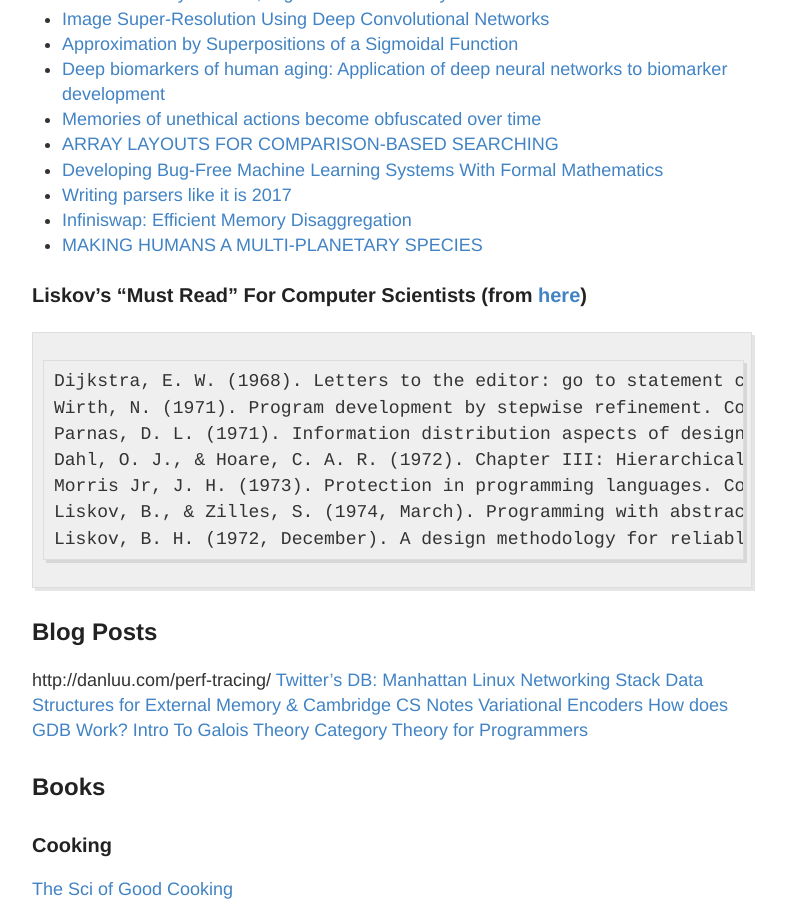
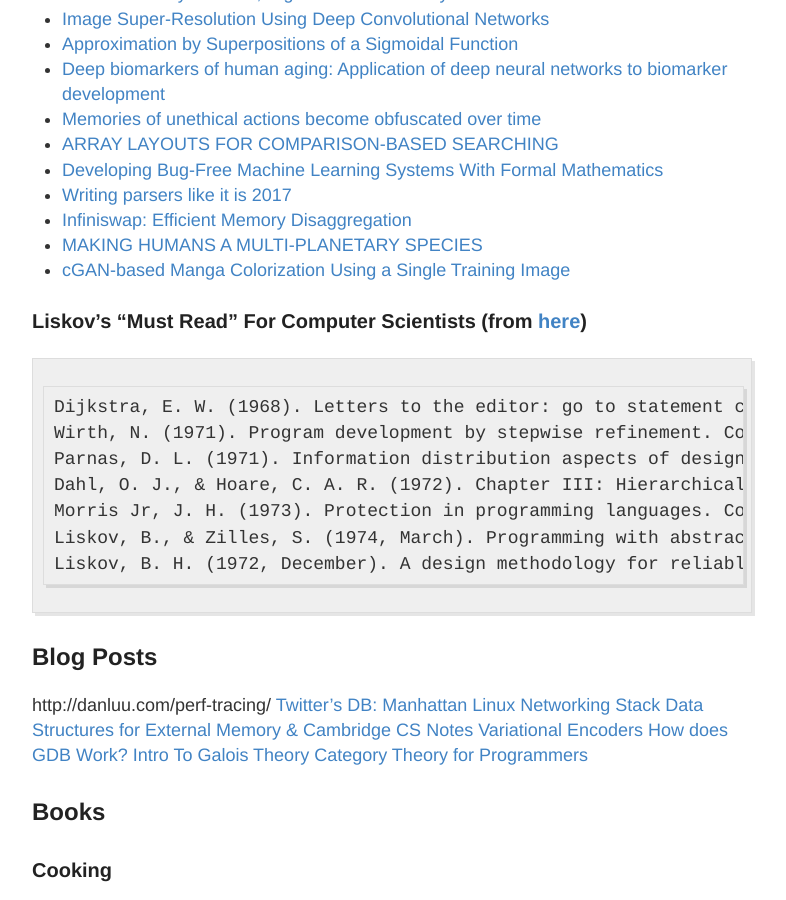
Before and after one commit to RONNCC/ronncc.github, a Jekyll site: the page built from _posts/2015-12-25-ReadingList.md, in a window 1280 px wide and 900 px high, scrolled down 1152 px. Shown: the whole window, without its empty margins (248-1034 px from the left). Built offline with Jekyll 4.4.1, drawn with Linux system fonts in a browser that asks for light colours; comment, search, counter and statistics services are not loaded.

Commit message:
Updated 2015-12-25-ReadingList.md

```diff
--- a/_posts/2015-12-25-ReadingList.md
+++ b/_posts/2015-12-25-ReadingList.md
@@ -53,7 +53,7 @@
 - [Writing parsers like it is 2017](http://spw17.langsec.org/papers/chifflier-parsing-in-2017.pdf)
 - [Infiniswap: Efficient Memory Disaggregation](https://www.usenix.org/conference/nsdi17/technical-sessions/presentation/gu)
 - [MAKING HUMANS A MULTI-PLANETARY SPECIES](http://online.liebertpub.com/doi/pdf/10.1089/space.2017.29009.emu)
-
+- [cGAN-based Manga Colorization Using a Single Training Image](https://arxiv.org/pdf/1706.06918v1.pdf)
 
 ### Liskov's "Must Read" For Computer Scientists (from [here](http://jpirker.com/hlf16-liskovs-reading-list-for-computer-scientists/))
 
```
